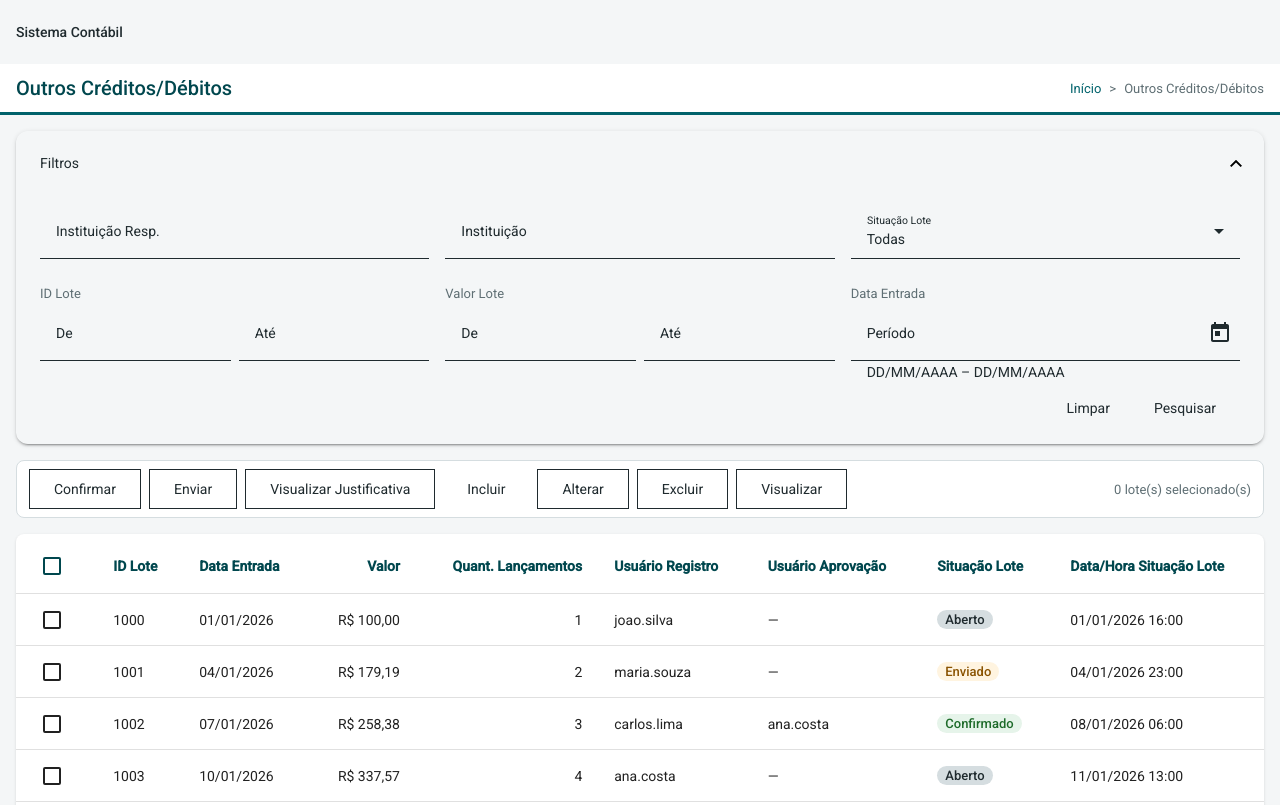
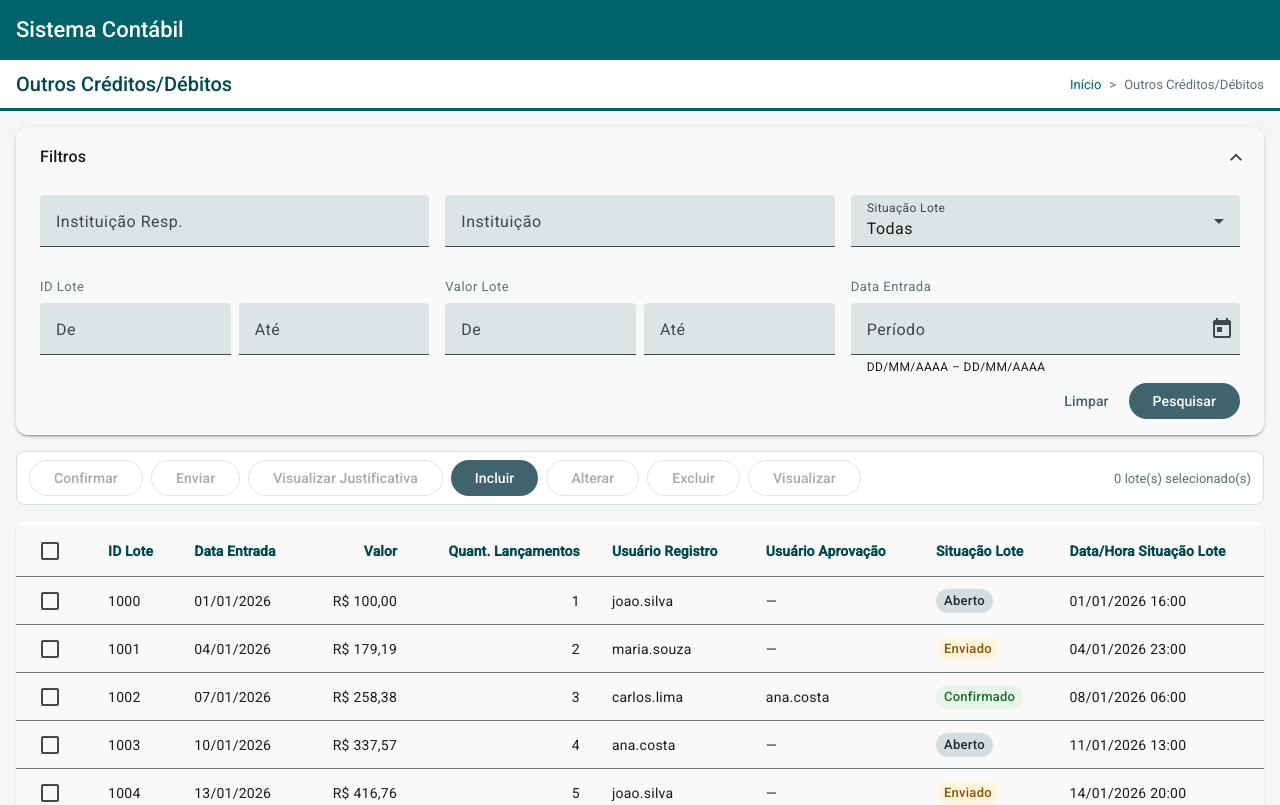
Before and after one commit to ysobarbosa/outros-creditos-debitos, an Angular app: page / in a window 1280 px wide. Shown: the top 805 px of the page. Built offline with nearby package versions, Linux system fonts and the light colour scheme.

Commit message:
style: fix filter labels density and align range fields

```diff
--- a/src/styles.scss
+++ b/src/styles.scss
@@ -1,3 +1,3 @@
 @use 'token';
-@use 'theme-colors';
+@use 'theme';
 @use 'base';
--- /dev/null
+++ b/src/styles/_theme.scss
@@ -0,0 +1,20 @@
+@use '@angular/material' as mat;
+@use 'theme-colors';
+
+html {                       // <- html (or :root). Not .app, body.some-class, :host...
+  color-scheme: light;
+
+  @include mat.theme((
+    color: (
+      primary: theme-colors.$primary-palette,
+      tertiary: theme-colors.$tertiary-palette,
+    ),
+    typography: Roboto,
+    density: -1,
+  ));
+
+  @include mat.toolbar-overrides((
+    container-background-color: var(--color-primary),
+    container-text-color: var(--color-primary-contrast),
+  ));
+}
```
